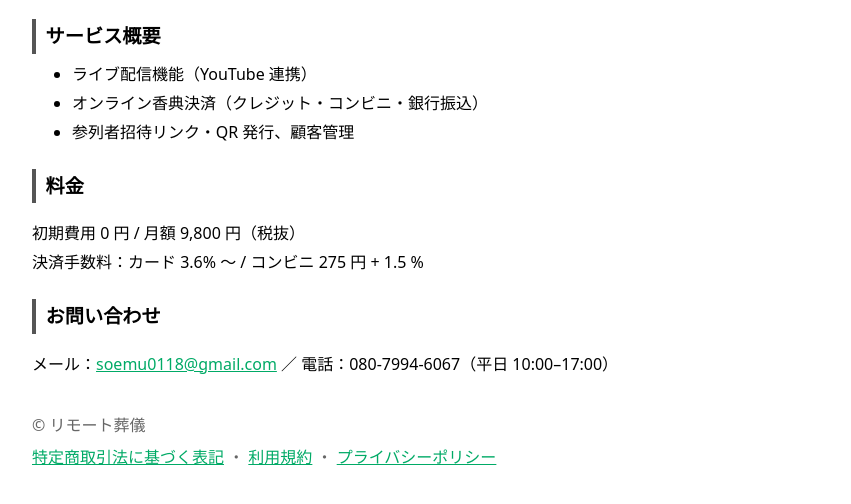
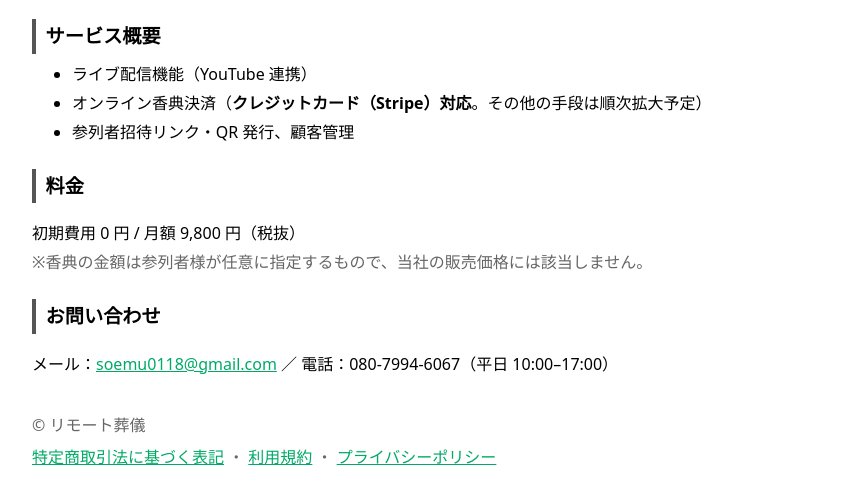
Before and after one commit to remotesougi/remotesougi.github.io, a plain HTML site: page index.html in a window 1280 px wide. Shown: the part 180-684 px from the top of the page, without its empty margins (178-1029 px from the left). Drawn offline with Linux system fonts and the light colour scheme.

Commit message:
Update index.html

```diff
--- a/index.html
+++ b/index.html
@@ -20,14 +20,16 @@
     <h2 style="font-size:1.2rem; margin:1.4rem 0 .4rem; border-left:4px solid #555; padding-left:.6rem;">サービス概要</h2>
     <ul style="margin:.4rem 0;">
       <li>ライブ配信機能（YouTube 連携）</li>
-      <li>オンライン香典決済（クレジット・コンビニ・銀行振込）</li>
+      <li>オンライン香典決済（<strong>クレジットカード（Stripe）対応</strong>。その他の手段は順次拡大予定）</li>
       <li>参列者招待リンク・QR 発行、顧客管理</li>
     </ul>
   </section>
 
   <section>
     <h2 style="font-size:1.2rem; margin:1.4rem 0 .4rem; border-left:4px solid #555; padding-left:.6rem;">料金</h2>
-    <p>初期費用 0 円 / 月額 9,800 円（税抜）<br>決済手数料：カード 3.6% 〜 / コンビニ 275 円 + 1.5 %</p>
+    <p>初期費用 0 円 / 月額 9,800 円（税抜）<br>
+      <span style="color:#666;">※香典の金額は参列者様が任意に指定するもので、当社の販売価格には該当しません。</span>
+    </p>
   </section>
 
   <section>
```
